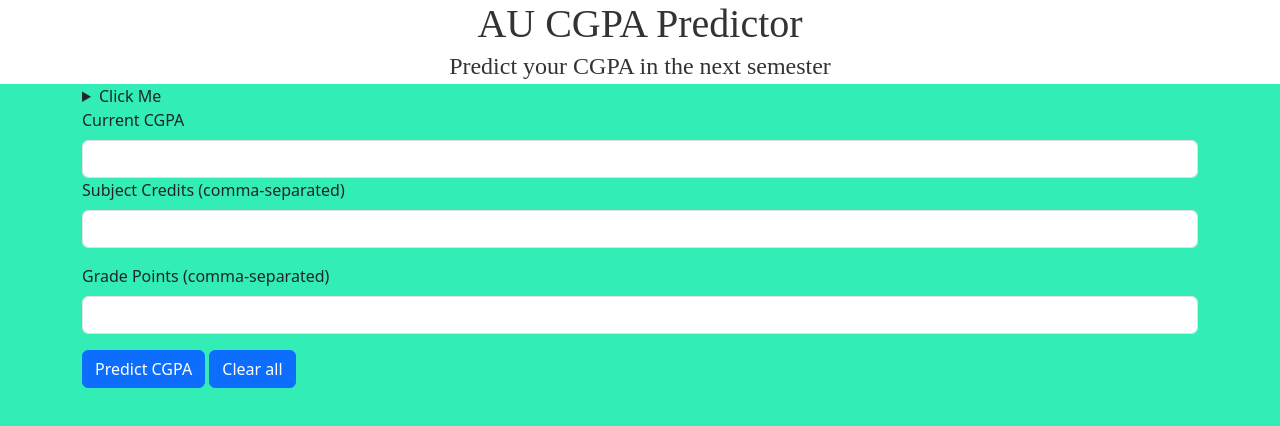
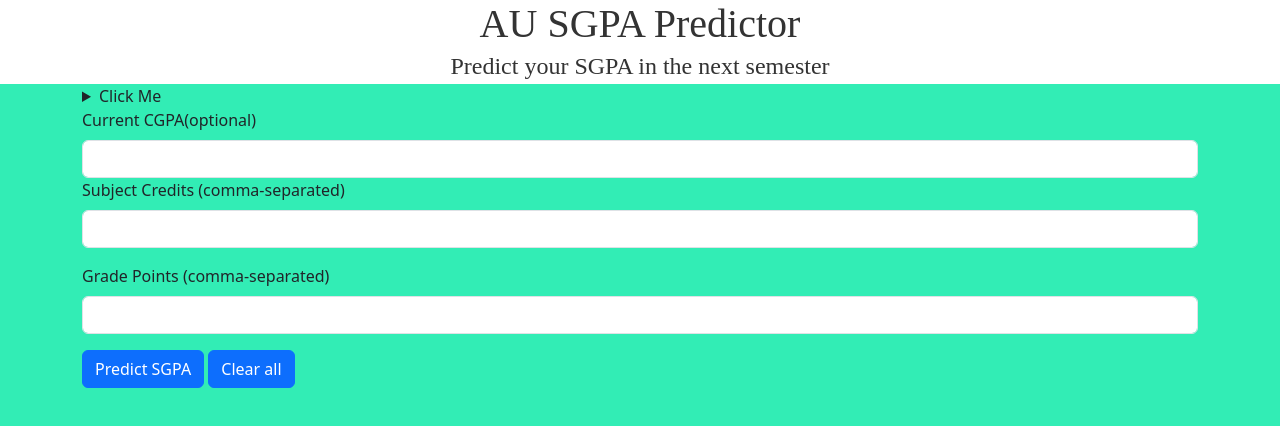
Before and after one commit to bhargavaalapati/Predictor_tool, a plain HTML site: page index.html in a window 1280 px wide. Shown: the top 426 px of the page. Drawn offline with nearby package versions, Linux system fonts and the light colour scheme; a web font is replaced by a local one.

Commit message:
Update index.html

```diff
--- a/index.html
+++ b/index.html
@@ -11,8 +11,8 @@
     <link rel="stylesheet" href="https://fonts.googleapis.com/css?family=Sofia&effect=neon|outline|emboss|shadow-multiple">
 </head>
 <body>
-    <h1 class="main-heading">AU CGPA Predictor</h1>
-    <p class="sub-heading font-effect-shadow-multiple">Predict your CGPA in the next semester</p>
+    <h1 class="main-heading">AU SGPA Predictor</h1>
+    <p class="sub-heading font-effect-shadow-multiple">Predict your SGPA in the next semester</p>
     <div class="background-container">
         <div class="container">
             <div class="row">
@@ -21,7 +21,7 @@
                         <summary>Click Me</summary>
                         <h4>Firstly, you need to know your semester syllabus so you can enter the credits of all subjects of your semester.</h4>
                         <h4>And then need to know how much grade points you can secure in semester subjects.</h4>
-                        <h4>The CGPA is calculated based on the <span class="bg-dark text-white">total credit points(credits x Grade points) of all subjects divided by the total credits of all subjects</span>.</h4>
+                        <h4>The SGPA is calculated based on the <span class="bg-dark text-white">total credit points(credits x Grade points) of all subjects divided by the total credits of all subjects</span>.</h4>
                         <h1>Example</h1>
                         <div class="card">
                             <div class="card-body">
@@ -44,7 +44,7 @@
                 <div class="col-12">
                     <form id="cgpaForm">
                         <div class="mb-3">
-                            <label for="current_cgpa" class="form-label">Current CGPA</label>
+                            <label for="current_cgpa" class="form-label">Current CGPA(optional)</label>
                             <input type="number" class="form-control" id="current_cgpa" step="0.01" required>
                         <div class="mb-3">
                             <label for="subject_credits" class="form-label">Subject Credits (comma-separated)</label>
@@ -54,7 +54,7 @@
                             <label for="grade_points" class="form-label">Grade Points (comma-separated)</label>
                             <input type="text" class="form-control" id="grade_points" required>
                         </div>
-                        <button type="submit" class="btn btn-primary">Predict CGPA</button>
+                        <button type="submit" class="btn btn-primary">Predict SGPA</button>
                         <button type="button" id="clearButton" class="btn btn-primary">Clear all</button>
                     </form>
                 </div>
```
